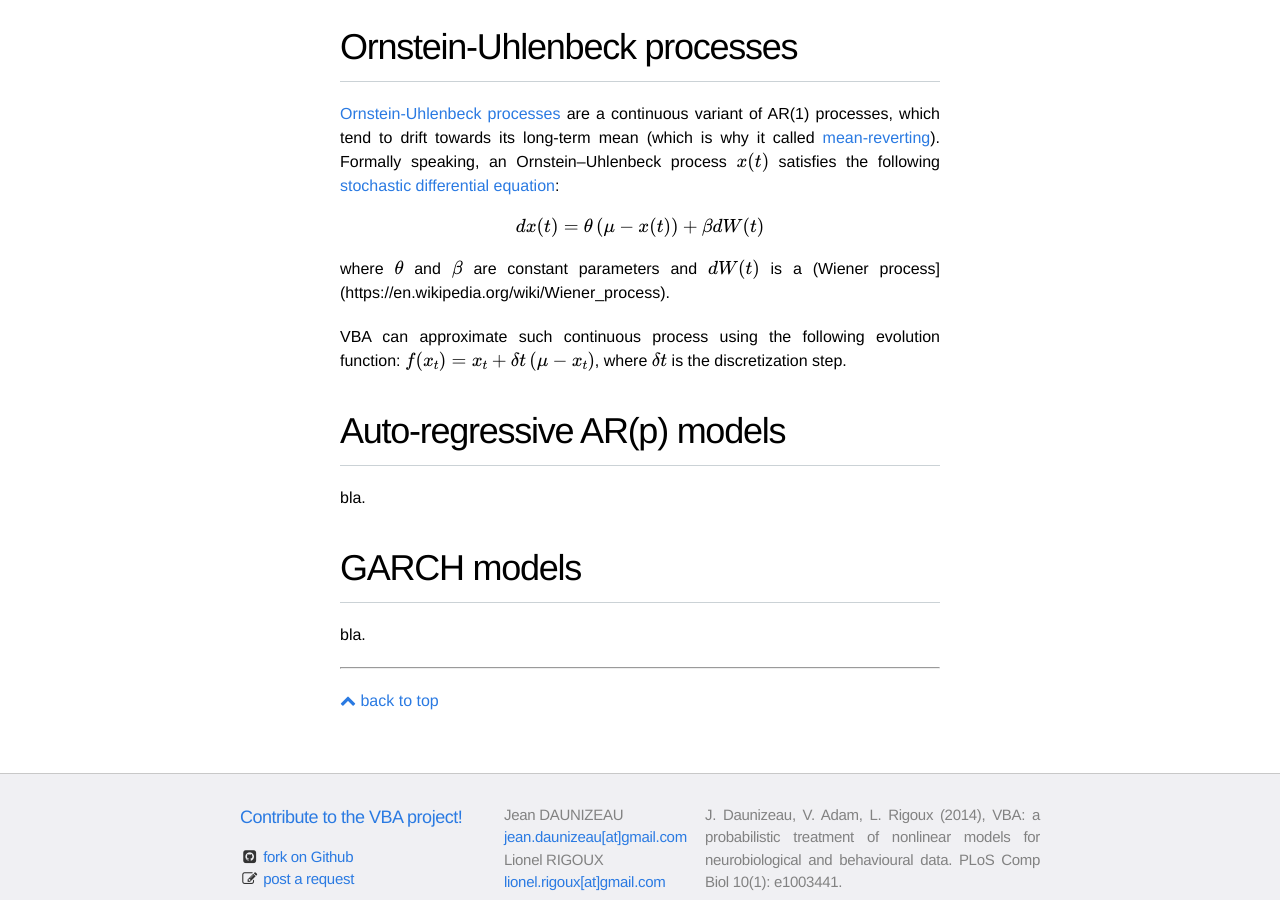
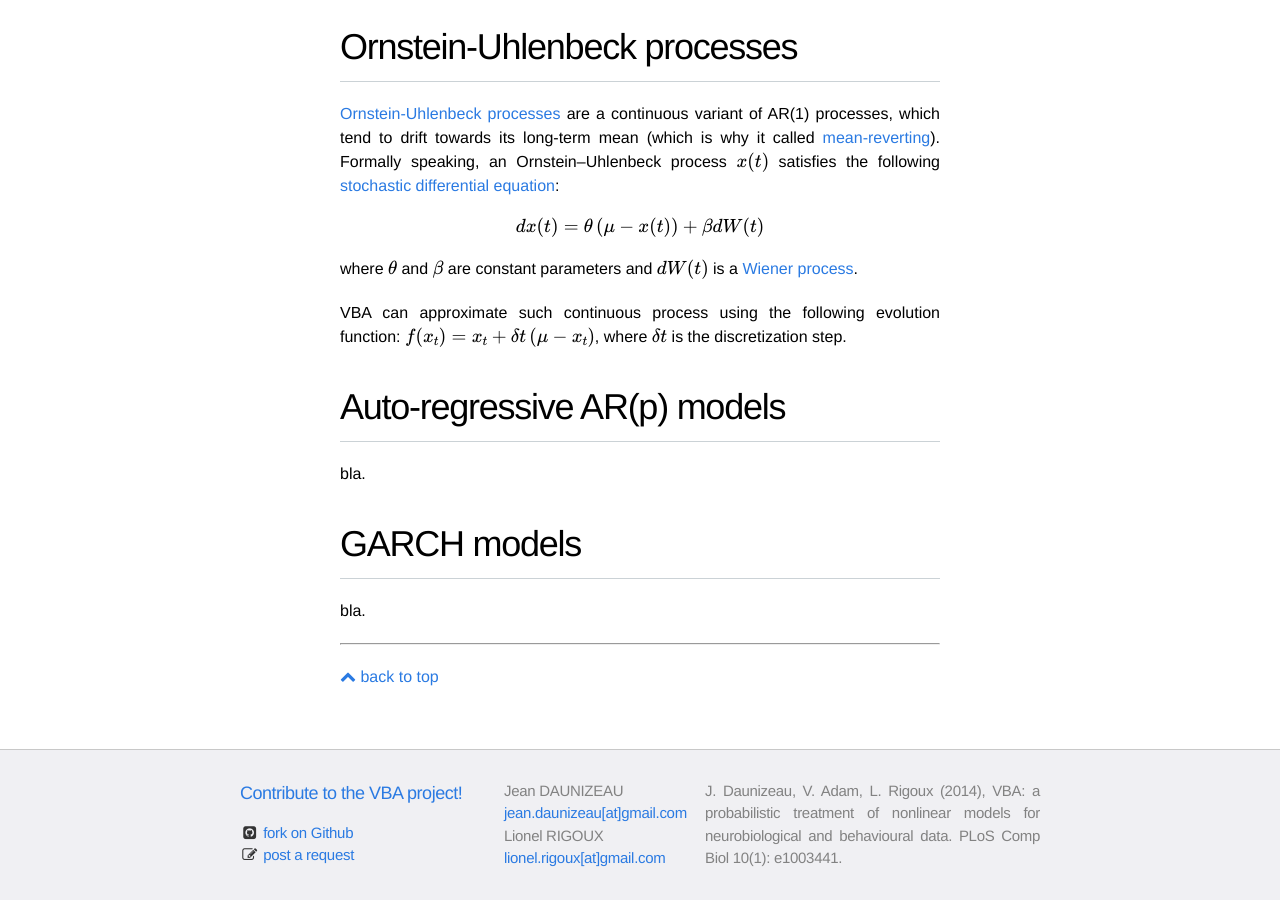
Before and after one commit to MBB-team/VBA-toolbox, a Jekyll site: the page built from _wiki/generativeModels.md, in a window 1280 px wide and 900 px high, scrolled down 1045 px. Built offline with Jekyll 4.4.1, drawn with Linux system fonts in a browser that asks for light colours; nearby versions of some CDN libraries; formulas are drawn with MathJax 3.

Commit message:
Update generativeModels.md

```diff
--- a/_wiki/generativeModels.md
+++ b/_wiki/generativeModels.md
@@ -26,7 +26,7 @@ Note that, in the seminal definition of AR(1) processes, the variable $$x_t$$ is
 
 $$dx(t) = \theta\left(\mu-x(t)\right) + \beta dW(t)$$
 
-where $$\theta$$ and $$\beta$$ are constant parameters and $$dW(t)$$ is a (Wiener process](https://en.wikipedia.org/wiki/Wiener_process).
+where $$\theta$$ and $$\beta$$ are constant parameters and $$dW(t)$$ is a [Wiener process](https://en.wikipedia.org/wiki/Wiener_process).
 
 VBA can approximate such continuous process using the following evolution function: $$f(x_t)=x_t+\delta t \left(\mu-x_t\right)$$, where $$\delta t$$ is the discretization step.
 
```
